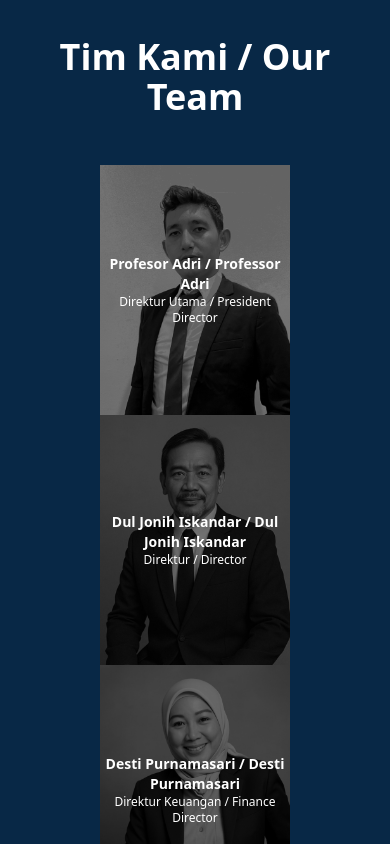
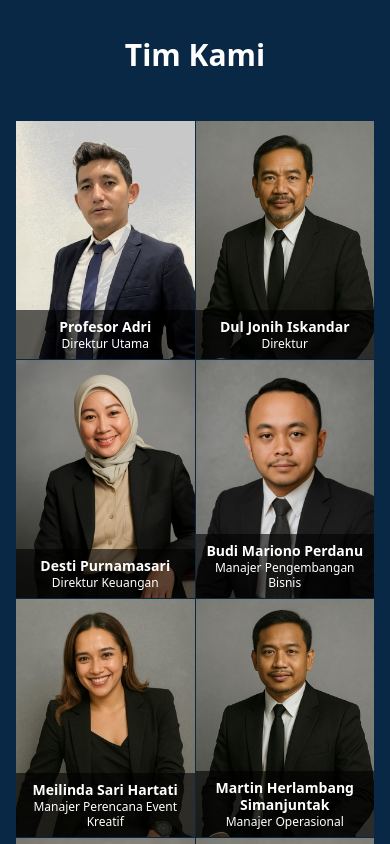
Before and after one commit to ProfAdri90/estetic-dinamis, a Next.js app: page / in a window 390 px wide. Shown: the part 4960-5804 px from the top of the page. Built offline with nearby package versions, Linux system fonts and the light colour scheme.

Commit message:
Update OurTeams.jsx

```diff
--- a/components/OurTeams.jsx
+++ b/components/OurTeams.jsx
@@ -1,58 +1,96 @@
+"use client";
 import Image from "next/image";
-import { motion } from "framer-motion";
+import { useEffect, useState } from "react";
 
 const teamMembers = [
-  { nameId: "Profesor Adri", nameEn: "Professor Adri", titleId: "Direktur Utama", titleEn: "President Director", image: "/team/profadri.jpeg" },
-  { nameId: "Dul Jonih Iskandar", nameEn: "Dul Jonih Iskandar", titleId: "Direktur", titleEn: "Director", image: "/team/duljoni.jpeg" },
-  { nameId: "Desti Purnamasari", nameEn: "Desti Purnamasari", titleId: "Direktur Keuangan", titleEn: "Finance Director", image: "/team/desti.jpeg" },
-  { nameId: "Budi Mariono Perdanu", nameEn: "Budi Mariono Perdanu", titleId: "Manajer Pengembangan Bisnis", titleEn: "Business Development Manager", image: "/team/budi.jpeg" },
-  { nameId: "Meilinda Sari Hartati", nameEn: "Meilinda Sari Hartati", titleId: "Manajer Perencana Event Kreatif", titleEn: "Creative Event Planning Manager", image: "/team/didit.jpeg" },
-  { nameId: "Martin Herlambang Simanjuntak", nameEn: "Martin Herlambang Simanjuntak", titleId: "Manajer Operasional", titleEn: "Operations Manager", image: "/team/martin.jpeg" },
-  { nameId: "Rizka Bintang Utara", nameEn: "Rizka Bintang Utara", titleId: "Manajer Event", titleEn: "Event Manager", image: "/team/azka.jpeg" },
-  { nameId: "Putri Pangabean", nameEn: "Putri Pangabean", titleId: "Manajer Pemasaran", titleEn: "Marketing Manager", image: "/team/putri.jpeg" },
+  {
+    id: "prof-adri",
+    name: { id: "Profesor Adri", en: "Professor Adri" },
+    title: { id: "Direktur Utama", en: "President Director" },
+    image: "/team/profadri.jpeg",
+  },
+  {
+    id: "dul-joni",
+    name: { id: "Dul Jonih Iskandar", en: "Dul Jonih Iskandar" },
+    title: { id: "Direktur", en: "Director" },
+    image: "/team/duljoni.jpeg",
+  },
+  {
+    id: "desti",
+    name: { id: "Desti Purnamasari", en: "Desti Purnamasari" },
+    title: { id: "Direktur Keuangan", en: "Finance Director" },
+    image: "/team/desti.jpeg",
+  },
+  {
+    id: "budi",
+    name: { id: "Budi Mariono Perdanu", en: "Budi Mariono Perdanu" },
+    title: { id: "Manajer Pengembangan Bisnis", en: "Business Development Manager" },
+    image: "/team/budi.jpeg",
+  },
+  {
+    id: "meilinda",
+    name: { id: "Meilinda Sari Hartati", en: "Meilinda Sari Hartati" },
+    title: { id: "Manajer Perencana Event Kreatif", en: "Creative Event Planner Manager" },
+    image: "/team/didit.jpeg",
+  },
+  {
+    id: "martin",
+    name: { id: "Martin Herlambang Simanjuntak", en: "Martin Herlambang Simanjuntak" },
+    title: { id: "Manajer Operasional", en: "Operational Manager" },
+    image: "/team/martin.jpeg",
+  },
+  {
+    id: "rizka",
+    name: { id: "Rizka Bintang Utara", en: "Rizka Bintang Utara" },
+    title: { id: "Manajer Event", en: "Event Manager" },
+    image: "/team/azka.jpeg",
+  },
+  {
+    id: "putri",
+    name: { id: "Putri Pangabean", en: "Putri Pangabean" },
+    title: { id: "Manajer Pemasaran", en: "Marketing Manager" },
+    image: "/team/putri.jpeg",
+  },
 ];
 
-export default function OurTeams() {
+export default function OurTeam() {
+  const [lang, setLang] = useState("id");
+
+  useEffect(() => {
+    const storedLang = localStorage.getItem("lang") || "id";
+    setLang(storedLang);
+  }, []);
+
   return (
-    <section id="tim" className="bg-[#082846] text-white py-16">
-      <motion.h2
-        initial={{ opacity: 0, y: 20 }}
-        whileInView={{ opacity: 1, y: 0 }}
-        transition={{ duration: 0.7 }}
-        className="text-4xl font-bold text-center mb-12"
-      >
-        Tim Kami / Our Team
-      </motion.h2>
+    <section id="tim" className="bg-[#082846] py-16">
+      <h2 className="text-center text-white text-3xl font-bold mb-12">
+        {lang === "id" ? "Tim Kami" : "Our Team"}
+      </h2>
 
-      <div className="flex flex-wrap justify-center items-center gap-0 max-w-[1600px] mx-auto px-2">
+      <div className="grid grid-cols-2 md:grid-cols-8 gap-[1px] max-w-full">
         {teamMembers.map((member, index) => (
-          <motion.div
-            key={index}
-            className="relative group overflow-hidden"
-            initial={{ opacity: 0 }}
-            whileInView={{ opacity: 1 }}
-            viewport={{ once: true }}
-          >
-            <div className="relative w-[190px] h-[250px]">
-              <Image
-                src={member.image}
-                alt={member.nameId}
-                fill
-                className="object-cover grayscale group-hover:grayscale-0 transition duration-500 ease-in-out"
-                sizes="(max-width: 768px) 50vw, 12vw"
-              />
-              {/* Desktop Hover */}
-              <div className="absolute inset-0 bg-black/50 opacity-0 group-hover:opacity-100 transition duration-500 flex flex-col justify-center items-center">
-                <p className="text-sm font-bold text-center">{member.nameId} / {member.nameEn}</p>
-                <p className="text-xs text-center">{member.titleId} / {member.titleEn}</p>
-              </div>
-              {/* Mobile, show always */}
-              <div className="block md:hidden absolute inset-0 bg-black/50 opacity-100 transition duration-500 flex flex-col justify-center items-center">
-                <p className="text-sm font-bold text-center">{member.nameId} / {member.nameEn}</p>
-                <p className="text-xs text-center">{member.titleId} / {member.titleEn}</p>
-              </div>
+          <div key={index} className="relative group w-full aspect-[3/4] overflow-hidden">
+            <Image
+              src={member.image}
+              alt={member.name[lang]}
+              fill
+              className={`object-cover transition duration-500 ${
+                typeof window !== "undefined" && window.innerWidth >= 768
+                  ? "grayscale group-hover:grayscale-0"
+                  : ""
+              }`}
+            />
+            <div
+              className={`absolute bottom-0 left-0 w-full bg-black/60 p-2 text-center text-sm text-white transition-opacity duration-300 ${
+                typeof window !== "undefined" && window.innerWidth >= 768
+                  ? "opacity-0 group-hover:opacity-100"
+                  : "opacity-100"
+              }`}
+            >
+              <p className="font-bold leading-tight">{member.name[lang]}</p>
+              <p className="text-xs leading-tight">{member.title[lang]}</p>
             </div>
-          </motion.div>
+          </div>
         ))}
       </div>
     </section>
```
